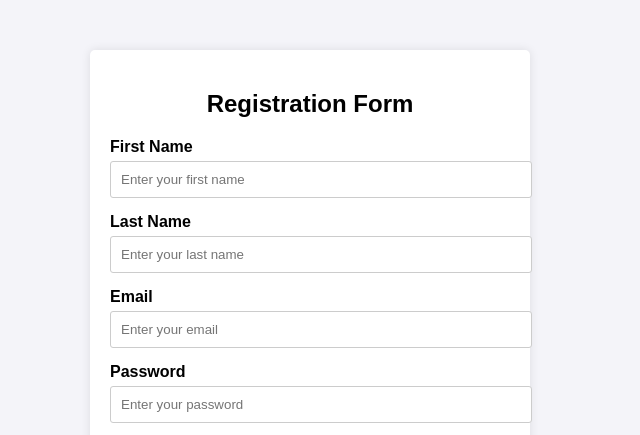
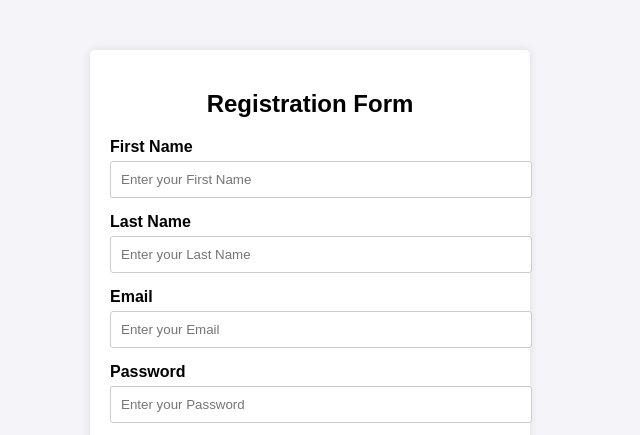
Before and after one commit to CGanesh574/prac, a plain HTML site: page index.html in a window 1280 px wide. Shown: the top 435 px of the page, 330-970 px from the left. Drawn offline with Linux system fonts and the light colour scheme.

Commit message:
Update index.html

```diff
--- a/index.html
+++ b/index.html
@@ -60,16 +60,16 @@
         <h2>Registration Form</h2>
         <form id="registrationForm">
             <label for="fname">First Name</label>
-            <input type="text" id="fname" name="fname" placeholder="Enter your first name" required>
+            <input type="text" id="fname" name="fname" placeholder="Enter your First Name" required>
 
             <label for="lname">Last Name</label>
-            <input type="text" id="lname" name="lname" placeholder="Enter your last name" required>
+            <input type="text" id="lname" name="lname" placeholder="Enter your Last Name" required>
 
             <label for="email">Email</label>
-            <input type="email" id="email" name="email" placeholder="Enter your email" required>
+            <input type="email" id="email" name="email" placeholder="Enter your Email" required>
 
             <label for="password">Password</label>
-            <input type="password" id="password" name="password" placeholder="Enter your password" required>
+            <input type="password" id="password" name="password" placeholder="Enter your Password" required>
 
             <label for="gender">Gender</label>
             <select id="gender" name="gender" required>
```
